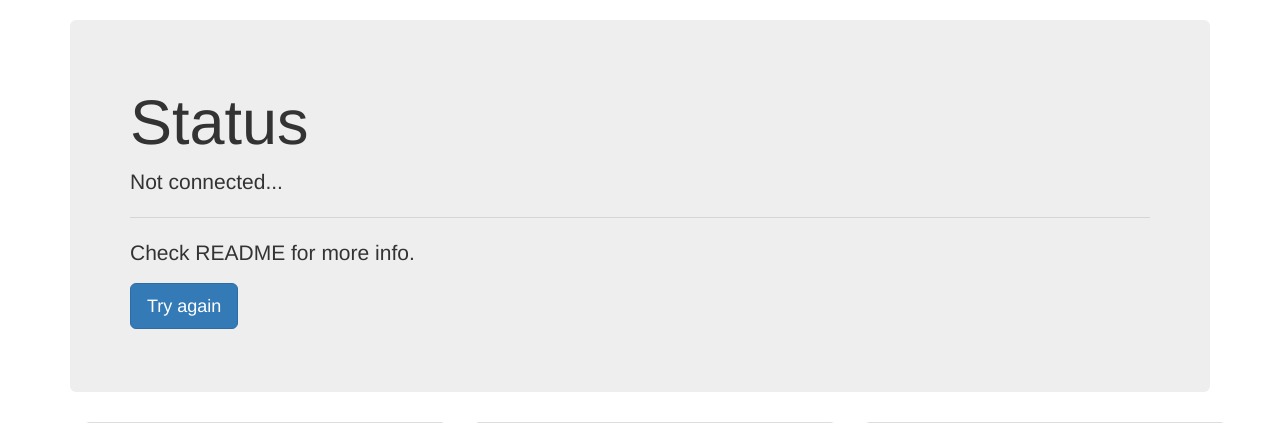
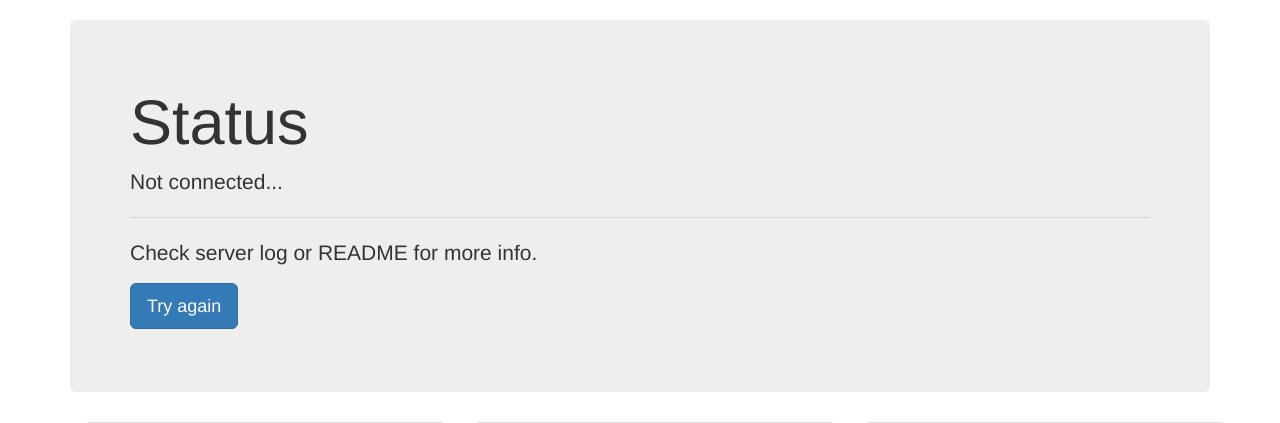
Before and after one commit to BentouDev/MichalModbus, a Flask app: page / in a window 1280 px wide. Shown: the part 52-475 px from the top of the page. Run offline with Flask 2, Linux system fonts and the light colour scheme; some libraries are stand-ins or nearby versions.

Commit message:
Reverted to original

```diff
--- a/templates/index.html
+++ b/templates/index.html
@@ -46,9 +46,9 @@
 <div class="container">
         <div class="jumbotron">
             <h1 class="display-4">Status</h1>
-            <p>{{ data.message }}</p>
+            <p class="lead">{{ data.message }}</p>
             <hr class="my-4">
-            <p class="lead">Check README for more info.</p>
+            <p>Check server log or README for more info.</p>
             <p class="lead">
                 <a class="btn btn-primary btn-lg" href="#" role="button">Try again</a>
             </p>
```
